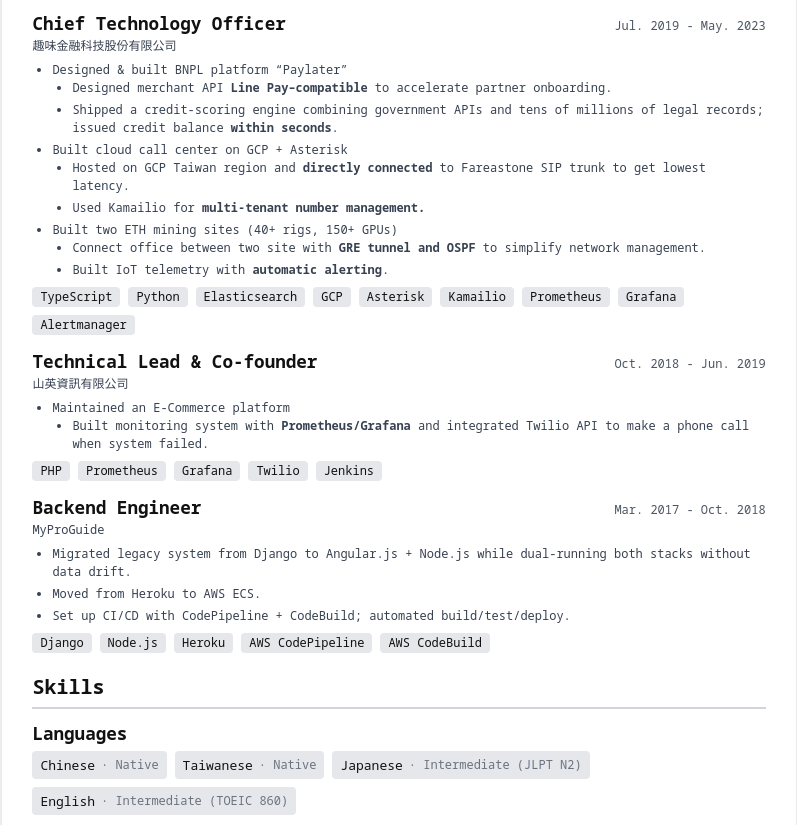
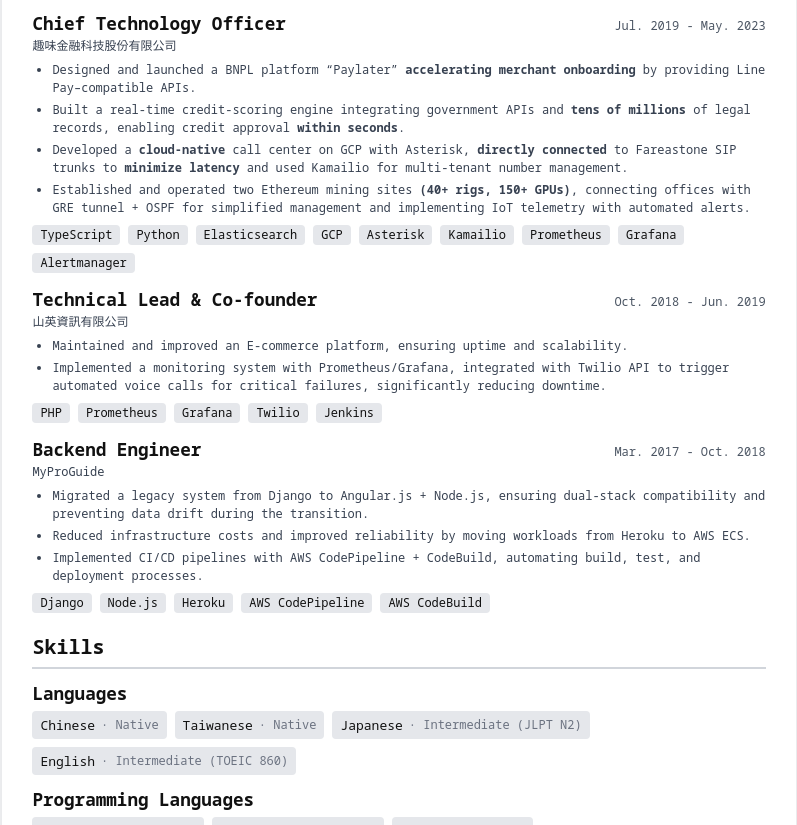
Before and after one commit to tom19960222/resume-page, a plain HTML site: page index_en.html in a window 1280 px wide. Shown: the part 553-1378 px from the top of the page, without its empty margins (241-1038 px from the left). Drawn offline with Linux system fonts and the light colour scheme.

Commit message:
修改內容

```diff
--- a/index_en.html
+++ b/index_en.html
@@ -1397,24 +1397,10 @@
                             <!-- <div class="text-xs text-gray-500">· Taiwan's leading social media platform for youth engagement</div> -->
                         </div>
                         <ul class="ml-5 list-disc space-y-1 text-gray-700">
-                            <li class="break-words">Designed & built BNPL platform “Paylater”
-                              <ul class="ml-5 list-disc space-y-1">
-                                <li class="break-words">Designed merchant API <span class="font-semibold">Line Pay–compatible</span> to accelerate partner onboarding.</li>
-                                <li class="break-words">Shipped a credit-scoring engine combining government APIs and tens of millions of legal records; issued credit balance <span class="font-semibold">within seconds</span>.</li>
-                              </ul>
-                            </li>
-                            <li class="break-words">Built cloud call center on GCP + Asterisk
-                              <ul class="ml-5 list-disc space-y-1">
-                                <li class="break-words">Hosted on GCP Taiwan region and <span class="font-semibold">directly connected</span> to Fareastone SIP trunk to get lowest latency.</li>
-                                <li class="break-words">Used Kamailio for <span class="font-semibold">multi-tenant number management.</li>
-                              </ul>
-                            </li>
-                            <li class="break-words">Built two ETH mining sites (40+ rigs, 150+ GPUs)
-                              <ul class="ml-5 list-disc space-y-1">
-                                <li class="break-words">Connect office between two site with <span class="font-semibold">GRE tunnel and OSPF</span> to simplify network management.</li>
-                                <li class="break-words">Built IoT telemetry with <span class="font-semibold"> automatic alerting</span>.</li>
-                              </ul>
-                            </li>
+                            <li class="break-words">Designed and launched a BNPL platform “Paylater” <span class="font-semibold"> accelerating merchant onboarding</span> by providing Line Pay–compatible APIs.</li>
+                            <li class="break-words">Built a real-time credit-scoring engine integrating government APIs and <span class="font-semibold">tens of millions</span> of legal records, enabling credit approval <span class="font-semibold">within seconds</span>.</li>
+                            <li class="break-words">Developed a <span class="font-semibold">cloud-native</span> call center on GCP with Asterisk, <span class="font-semibold">directly connected</span> to Fareastone SIP trunks to <span class="font-semibold">minimize latency</span> and used Kamailio for multi-tenant number management.</li>
+                            <li class="break-words">Established and operated two Ethereum mining sites <span class="font-semibold">(40+ rigs, 150+ GPUs)</span>, connecting offices with GRE tunnel + OSPF for simplified management and implementing IoT telemetry with automated alerts.</li>
                         </ul>
                         <div class="mt-2 flex flex-wrap gap-2"><span class="rounded bg-gray-200 px-2 py-0.5 text-xs">TypeScript</span><span class="rounded bg-gray-200 px-2 py-0.5 text-xs">Python</span><span class="rounded bg-gray-200 px-2 py-0.5 text-xs">Elasticsearch</span><span class="rounded bg-gray-200 px-2 py-0.5 text-xs">GCP</span><span class="rounded bg-gray-200 px-2 py-0.5 text-xs">Asterisk</span><span class="rounded bg-gray-200 px-2 py-0.5 text-xs">Kamailio</span><span class="rounded bg-gray-200 px-2 py-0.5 text-xs">Prometheus</span><span class="rounded bg-gray-200 px-2 py-0.5 text-xs">Grafana</span><span class="rounded bg-gray-200 px-2 py-0.5 text-xs">Alertmanager</span></div>
                     </div>
@@ -1427,10 +1413,8 @@
                             <!-- <div class="text-xs text-gray-500">· Innovative automotive payment solutions for seamless mobility</div> -->
                         </div>
                         <ul class="ml-5 list-disc space-y-1 text-gray-700">
-                            <li class="break-words">Maintained an E-Commerce platform
-                              <ul class="ml-5 list-disc space-y-1">
-                                <li class="break-words">Built monitoring system with <span class="font-semibold">Prometheus/Grafana</span> and integrated Twilio API to make a phone call when system failed.</li>
-                              </ul></li>
+                            <li class="break-words">Maintained and improved an E-commerce platform, ensuring uptime and scalability.</li>
+                            <li class="break-words">Implemented a monitoring system with Prometheus/Grafana, integrated with Twilio API to trigger automated voice calls for critical failures, significantly reducing downtime.</li>
                         </ul>
                         <div class="mt-2 flex flex-wrap gap-2"><span class="rounded bg-gray-200 px-2 py-0.5 text-xs">PHP</span><span class="rounded bg-gray-200 px-2 py-0.5 text-xs">Prometheus</span><span class="rounded bg-gray-200 px-2 py-0.5 text-xs">Grafana</span><span class="rounded bg-gray-200 px-2 py-0.5 text-xs">Twilio</span><span class="rounded bg-gray-200 px-2 py-0.5 text-xs">Jenkins</span></div>
                     </div>
@@ -1443,9 +1427,9 @@
                           <!-- <div class="text-xs text-gray-500">· Innovative automotive payment solutions for seamless mobility</div> -->
                       </div>
                       <ul class="ml-5 list-disc space-y-1 text-gray-700">
-                          <li class="break-words">Migrated legacy system from Django to Angular.js + Node.js while dual-running both stacks without data drift.</li>
-                          <li class="break-words">Moved from Heroku to AWS ECS.</li>
-                          <li class="break-words">Set up CI/CD with CodePipeline + CodeBuild; automated build/test/deploy.</li>
+                          <li class="break-words">Migrated a legacy system from Django to Angular.js + Node.js, ensuring dual-stack compatibility and preventing data drift during the transition.</li>
+                          <li class="break-words">Reduced infrastructure costs and improved reliability by moving workloads from Heroku to AWS ECS.</li>
+                          <li class="break-words">Implemented CI/CD pipelines with AWS CodePipeline + CodeBuild, automating build, test, and deployment processes.</li>
                       </ul>
                       <div class="mt-2 flex flex-wrap gap-2"><span class="rounded bg-gray-200 px-2 py-0.5 text-xs">Django</span><span class="rounded bg-gray-200 px-2 py-0.5 text-xs">Node.js</span><span class="rounded bg-gray-200 px-2 py-0.5 text-xs">Heroku</span><span class="rounded bg-gray-200 px-2 py-0.5 text-xs">AWS CodePipeline</span><span class="rounded bg-gray-200 px-2 py-0.5 text-xs">AWS CodeBuild</span></div>
                   </div>
```
